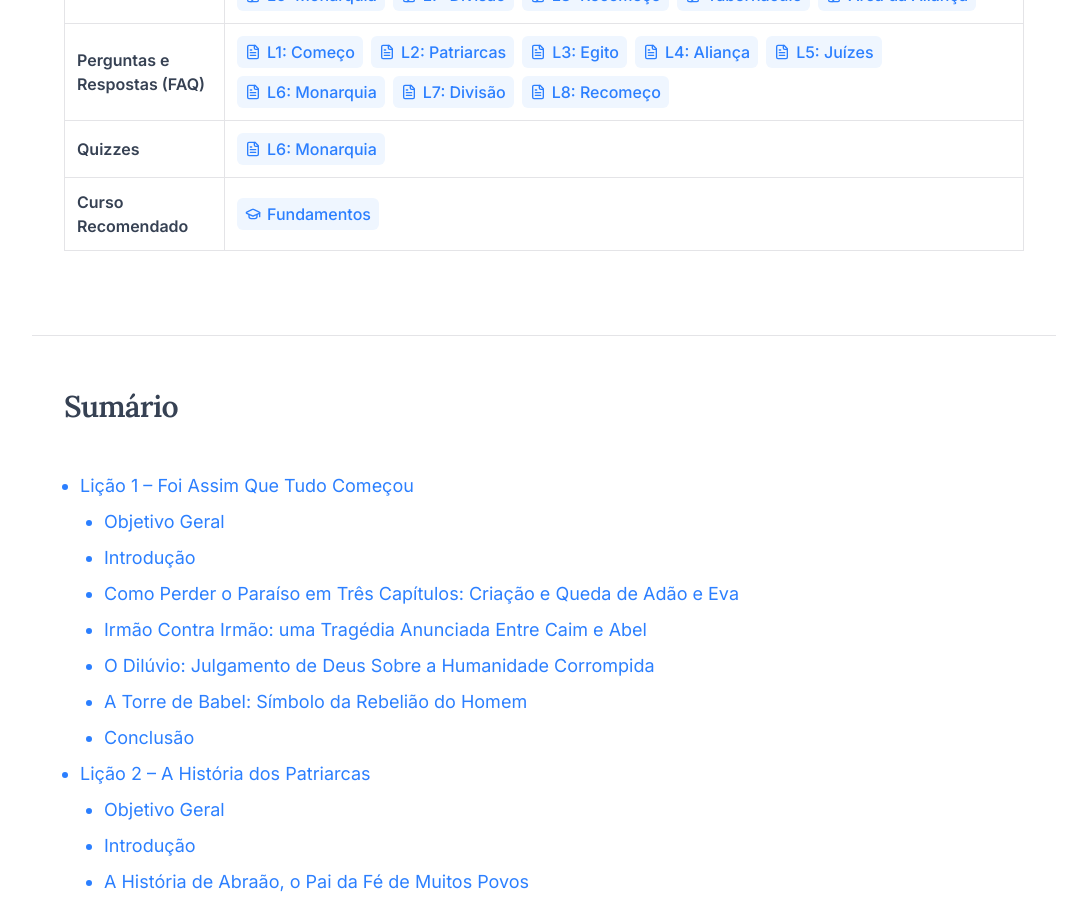
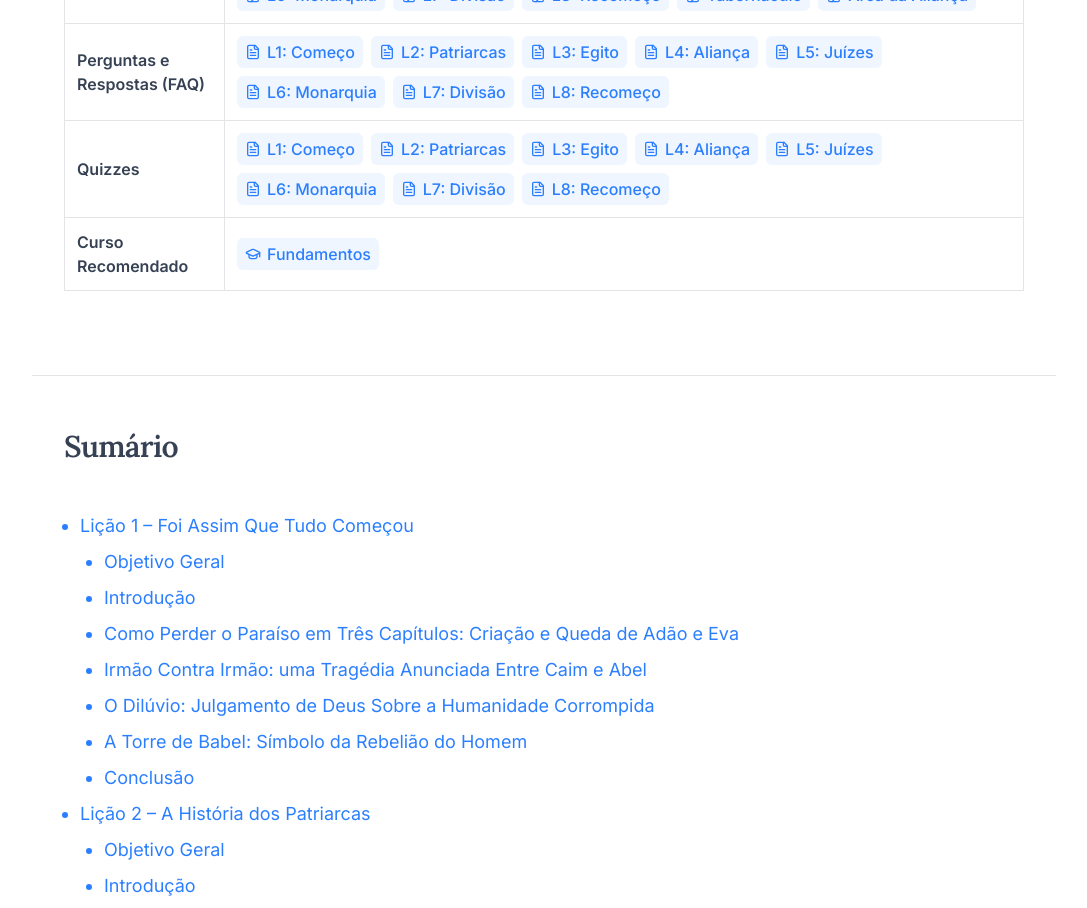
Before and after one commit to oceanodg/ocn-institucional-v4, a Next.js app: page /oceano-academy/materiais-didaticos/panorama-biblico-at in a window 1280 px wide. Shown: the part 780-1688 px from the top of the page, without its empty margins (96-1183 px from the left). Built offline with nearby package versions, Linux system fonts and the light colour scheme.

Commit message:
refactor: update quiz links in Panorama Bíblico AT page to new Google Drive URLs, improving access to educational resources

```diff
--- a/app/(site)/oceano-academy/materiais-didaticos/panorama-biblico-at/page.tsx
+++ b/app/(site)/oceano-academy/materiais-didaticos/panorama-biblico-at/page.tsx
@@ -233,38 +233,38 @@ export default function PanoramaBiblicoAT() {
               <TableCell className="border font-semibold">Quizzes</TableCell>
               <TableCell>
                 <TableCellLinksContainer>
-                  {/* <LinkSmall href="https://drive.google.com/file/d/160mDQ6jnqGSsbHxVWCjKdyLhtkMESx_0/view?usp=sharing">
+                  <LinkSmall href="https://drive.google.com/file/d/13hiA0y275cpR8HKBYDetEhDeZX4l87FK/view?usp=sharing">
                     <FileText className="size-4" />
                     L1: Começo
                   </LinkSmall>
-                  <LinkSmall href="https://drive.google.com/file/d/1-IIb4UEp10tizYcUeQah34Lpdn2jV20C/view?usp=sharing">
+                  <LinkSmall href="https://drive.google.com/file/d/16OXD7p9s8EGtyc_uZIZvnC_f5-hWQvyk/view?usp=sharing">
                     <FileText className="size-4" />
                     L2: Patriarcas
                   </LinkSmall>
-                  <LinkSmall href="https://drive.google.com/file/d/1bDyBnfVLfolv8Jqb3lyqEsHa82pz2Kgm/view?usp=sharing">
+                  <LinkSmall href="https://drive.google.com/file/d/1RPUYj7G0i15ygqpGFKDctyQsBzQbZO0k/view?usp=sharing">
                     <FileText className="size-4" />
                     L3: Egito
                   </LinkSmall>
-                  <LinkSmall href="https://drive.google.com/file/d/1XHMzuqCRl2JStUrpKbKGn3US-5q489-l/view?usp=sharing">
+                  <LinkSmall href="https://drive.google.com/file/d/1i4FCO3hb1u0bk6GHBSV7ozQabFic8ICq/view?usp=sharing">
                     <FileText className="size-4" />
                     L4: Aliança
                   </LinkSmall>
-                  <LinkSmall href="https://drive.google.com/file/d/18xKT0RoAhIn150roeaiyGy61oyvn9PQA/view?usp=sharing">
+                  <LinkSmall href="https://drive.google.com/file/d/1vnK4wyPG7PkyGS3ZzHCkMlL7eqTZH7qY/view?usp=sharing">
                     <FileText className="size-4" />
                     L5: Juízes
-                  </LinkSmall> */}
+                  </LinkSmall>
                   <LinkSmall href="https://drive.google.com/file/d/17_PjIgxQsxJEXewhucqhLc6P3Vcr0Ptp/view?usp=sharing">
                     <FileText className="size-4" />
                     L6: Monarquia
                   </LinkSmall>
-                  {/* <LinkSmall href="https://drive.google.com/file/d/19Jjqzq2m0SPZQXJezJW8UU6nvGoOyZu4/view?usp=sharing">
+                  <LinkSmall href="https://drive.google.com/file/d/1WzK-NOd90co7WVn6SsFqlKg_akXr2YIr/view?usp=sharing">
                     <FileText className="size-4" />
                     L7: Divisão
                   </LinkSmall>
-                  <LinkSmall href="https://drive.google.com/file/d/1lDjk3GfH5wT2Js3kHjOjcw0r1Tj4h4QE/view?usp=sharing">
+                  <LinkSmall href="https://drive.google.com/file/d/16vray0vHWKvqUkBZRBpl_Q2SNG2gUE17/view?usp=sharing">
                     <FileText className="size-4" />
                     L8: Recomeço
-                  </LinkSmall> */}
+                  </LinkSmall>
                 </TableCellLinksContainer>
               </TableCell>
             </TableRow>
```
